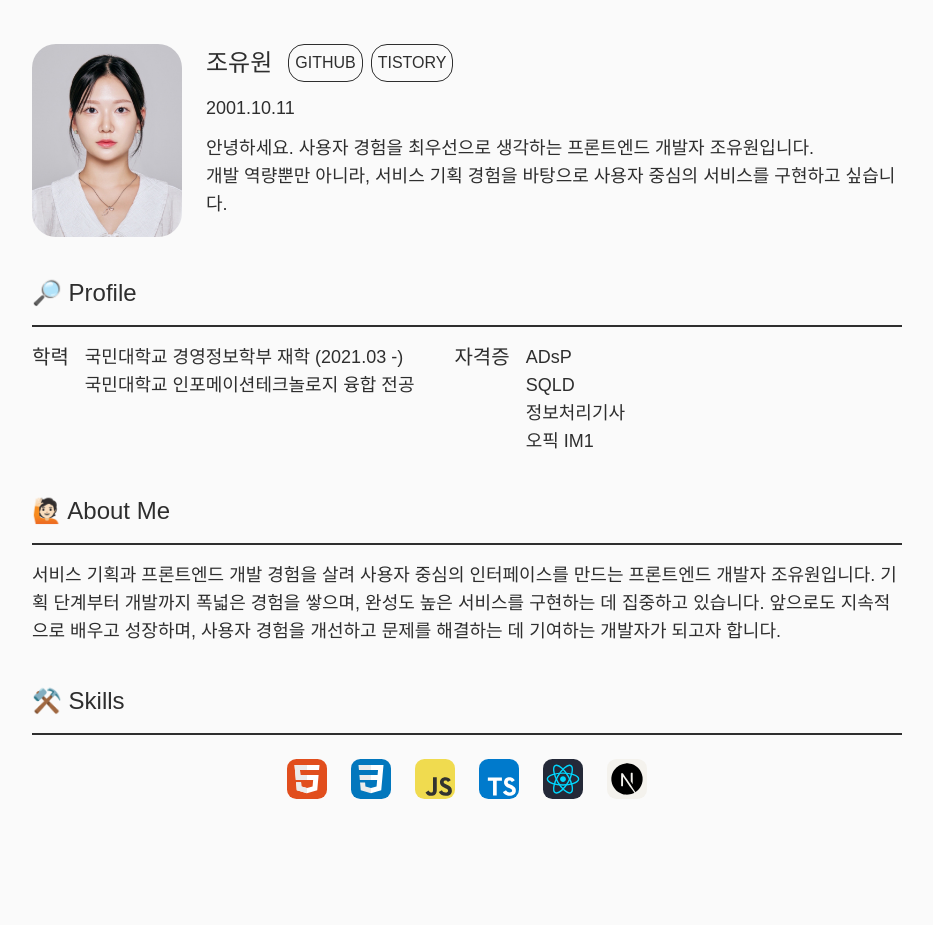
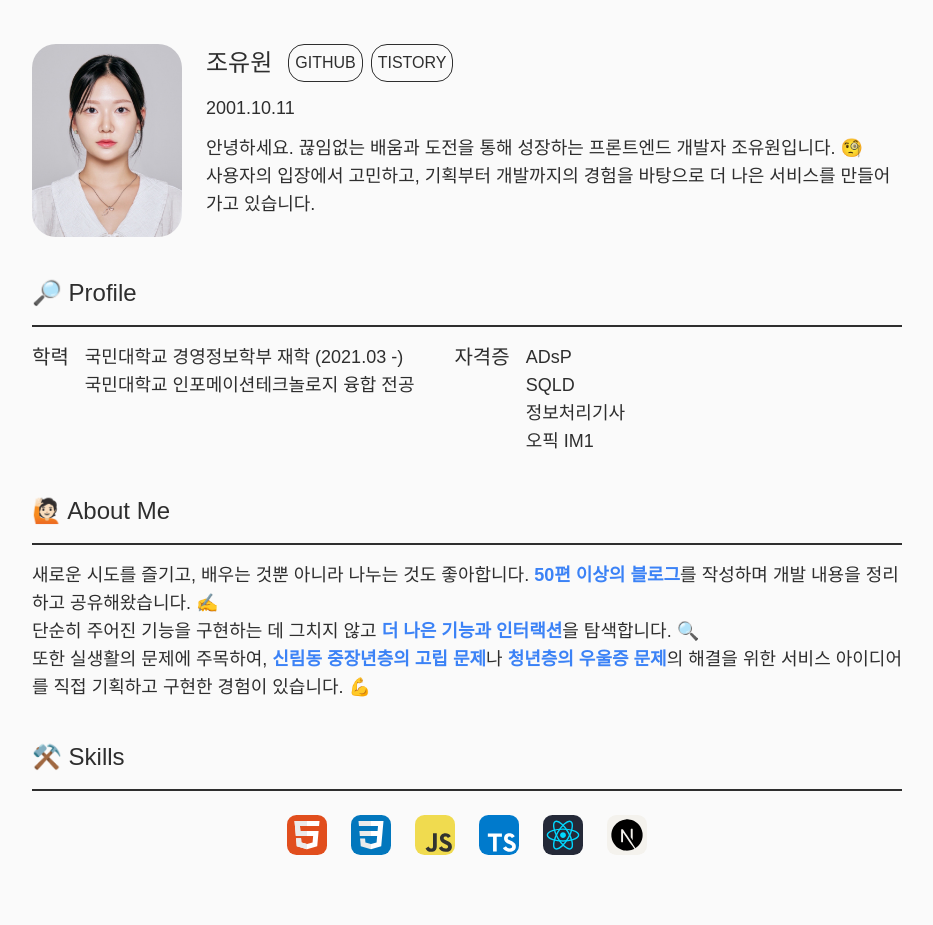
Before and after one commit to xuuwon/yuwon-portfolio, a React (Vite) app: page / in a window 1280 px wide. Shown: the part 820-1745 px from the top of the page, without its empty margins (173-1106 px from the left). Built offline with nearby package versions, Linux system fonts and the light colour scheme; a web font is replaced by a local one.

Commit message:
feat: 소개 내용 변경

```diff
--- a/src/components/AboutMe.tsx
+++ b/src/components/AboutMe.tsx
@@ -58,11 +58,11 @@ const AboutMe = () => {
               </div>
               <p>2001.10.11</p>
               <p>
-                안녕하세요. 사용자 경험을 최우선으로 생각하는 프론트엔드 개발자
-                조유원입니다.
+                안녕하세요. 끊임없는 배움과 도전을 통해 성장하는 프론트엔드
+                개발자 조유원입니다. 🧐
                 <br />
-                개발 역량뿐만 아니라, 서비스 기획 경험을 바탕으로 사용자 중심의
-                서비스를 구현하고 싶습니다.
+                사용자의 입장에서 고민하고, 기획부터 개발까지의 경험을 바탕으로
+                더 나은 서비스를 만들어가고 있습니다.
               </p>
             </div>
           </section>
@@ -96,12 +96,32 @@ const AboutMe = () => {
             <p className="text-xl md:text-2xl">🙋🏻 About Me</p>
             <hr className="w-full h-0.5 bg-content dark:bg-content-dark border-none" />
             <p>
-              서비스 기획과 프론트엔드 개발 경험을 살려 사용자 중심의
-              인터페이스를 만드는 프론트엔드 개발자 조유원입니다. 기획 단계부터
-              개발까지 폭넓은 경험을 쌓으며, 완성도 높은 서비스를 구현하는 데
-              집중하고 있습니다. 앞으로도 지속적으로 배우고 성장하며, 사용자
-              경험을 개선하고 문제를 해결하는 데 기여하는 개발자가 되고자
-              합니다.
+              새로운 시도를 즐기고, 배우는 것뿐 아니라 나누는 것도 좋아합니다.
+              <a href="https://xuwon.tistory.com/" target="_blank">
+                <b className="text-blue-500"> 50편 이상의 블로그</b>
+              </a>
+              를 작성하며 개발 내용을 정리하고 공유해왔습니다. ✍️
+              <br />
+              단순히 주어진 기능을 구현하는 데 그치지 않고{" "}
+              <b className="text-blue-500">더 나은 기능과 인터랙션</b>을
+              탐색합니다. 🔍 <br />
+              또한 실생활의 문제에 주목하여,{" "}
+              <b
+                className="text-blue-500 cursor-pointer"
+                onClick={() => {
+                  document
+                    .getElementById("experience")
+                    ?.scrollIntoView({ behavior: "smooth" });
+                }}
+              >
+                신림동 중장년층의 고립 문제
+              </b>
+              나{" "}
+              <a href="/projects/4">
+                <b className="text-blue-500">청년층의 우울증 문제</b>
+              </a>
+              의 해결을 위한 서비스 아이디어를 직접 기획하고 구현한 경험이
+              있습니다. 💪
             </p>
           </section>
 
```
